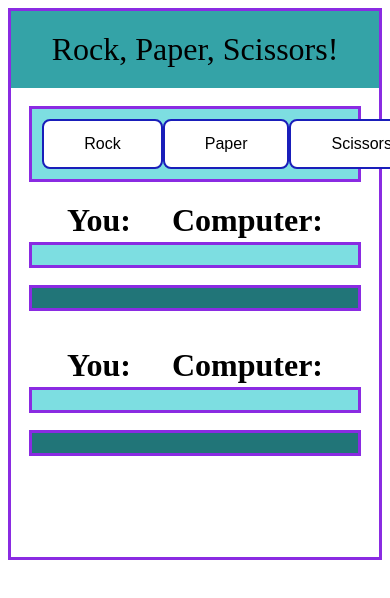
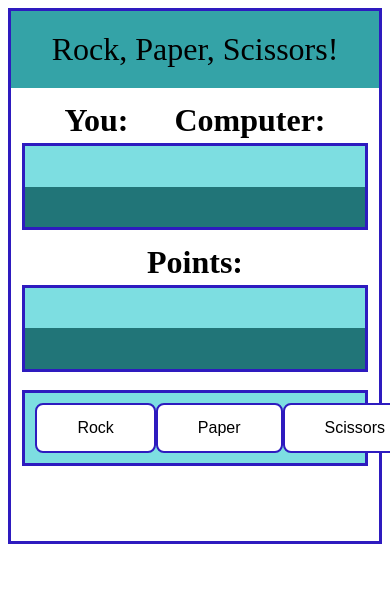
Before and after one commit to Tenusia/Rock-paper-scissors, a plain HTML site: page index.html in a window 390 px wide. Shown: the top 598 px of the page. Drawn offline with Linux system fonts and the light colour scheme.

Commit message:
Change UI and button working
-Update UI
-Set widht and height properties
-Disable buttons after game
-Make screen mobile friendly

```diff
--- a/index.html
+++ b/index.html
@@ -11,11 +11,7 @@
       Rock, Paper, Scissors!
     </div>
     <div id="container">
-      <div id="buttonGroup">
-        <button id="Rock">Rock</button>
-        <button id="Paper">Paper</button>
-        <button id="Scissors">Scissors</button>
-      </div>
+
 
       <div id="choiceHeader">
         <h1>You:</h1>
@@ -24,11 +20,16 @@
       <div id="choiceResult"></div>
       <div id="winnerResult"></div>
       <div id="scoreHeader">
-        <h1>You:</h1>
-        <h1>Computer:</h1>
+        <h1>Points:</h1>
       </div>
       <div id="score"></div>
       <div id="results"></div>
+
+      <div id="buttonGroup">
+        <button id="Rock">Rock</button>
+        <button id="Paper">Paper</button>
+        <button id="Scissors">Scissors</button>
+      </div>
 
       <div id="resetCont">
         <button id="Reset" class="hide">Reload</button>
--- a/javascript.js
+++ b/javascript.js
@@ -121,6 +121,10 @@ function finalWinner(playerPoints, computerPoints) {
     computerScore.textContent = computerPoints;
 
     if(playerPoints >= pointLimit || computerPoints >= pointLimit) {
+        Rock.disabled = true;
+        Paper.disabled = true;
+        Scissors.disabled = true;
+
         if (playerPoints === computerPoints) {
             finalResultText.textContent = 'Its a tie!';
             Reset.classList.toggle('reveal');
--- a/mystyle.css
+++ b/mystyle.css
@@ -7,10 +7,11 @@
 }
 
 .wrapper{
-
-    flex-direction: column;
     border-style: solid;
-    border-color: blueviolet;
+    border-color: rgb(46, 27, 191);
+    max-width: 650px;
+    margin-left: auto;
+    margin-right: auto;
 }
 
 #header{
@@ -23,31 +24,32 @@
 
 #container{
     padding: 2%;
-    margin: 3%;
+    margin: 1%;
 }
 
 #buttonGroup{
     display:flex;
     justify-content: space-evenly;
-    margin-bottom: 5%;
+    margin-top: 5%;
     padding: 3%;
     border-style: solid;
-    border-color: blueviolet;
+    border-color: rgb(46, 27, 191);
     background-color: rgb(125, 222, 225);
 }
 
 button{
     background-color: white;
     color: black;
-    border: 2px solid #191eba;
+    border: 2px solid rgb(46, 27, 191);
     border-radius: 8px;
     font-size: 16px;
     padding: 14px 40px;
     transition-duration: 0.4s;
+
 }
 
 button:hover {
-    background-color: #2d3568; /* Green */
+    background-color: #2d3568;
     color: white;
 }
 
@@ -64,9 +66,11 @@ h1{
     display:flex;
     justify-content: space-evenly;
     font-size: xx-large;
+    min-height: 20px;
     padding: 3%;
     border-style: solid;
-    border-color: blueviolet;
+    border-bottom: none;
+    border-color: rgb(46, 27, 191);
     background-color: rgb(125, 222, 225);
 }
 
@@ -74,11 +78,13 @@ h1{
     display: flex;
     justify-content: center;
     font-size: x-large;
+    min-height: 20px;
     padding: 3%;
-    margin: 5% 0 10% 0;
+    margin: 0 0 3% 0;
 
     border-style: solid;
-    border-color: blueviolet;
+    border-top: none;
+    border-color: rgb(46, 27, 191);
     background-color: rgb(33, 117, 120);
 }
 
@@ -92,8 +98,10 @@ h1{
     justify-content: space-evenly;
     font-size: xx-large;
     padding: 3%;
+    min-height: 20px;
     border-style: solid;
-    border-color: blueviolet;
+    border-bottom: none;
+    border-color: rgb(46, 27, 191);
     background-color: rgb(125, 222, 225);
 }
 
@@ -101,15 +109,16 @@ h1{
     display: flex;
     justify-content: center;
     font-size: x-large;
-    margin: 5% 0 0% 0;
     padding: 3%;
+    min-height: 20px;
     border-style: solid;
-    border-color: blueviolet;
+    border-top: none;
+    border-color: rgb(46, 27, 191);
     background-color: rgb(33, 117, 120);
 }
 
 #resetCont{
     display: flex;
-    padding: 5% 0 5% 0;
+    padding: 2%;
     justify-content: center;
 }
```
